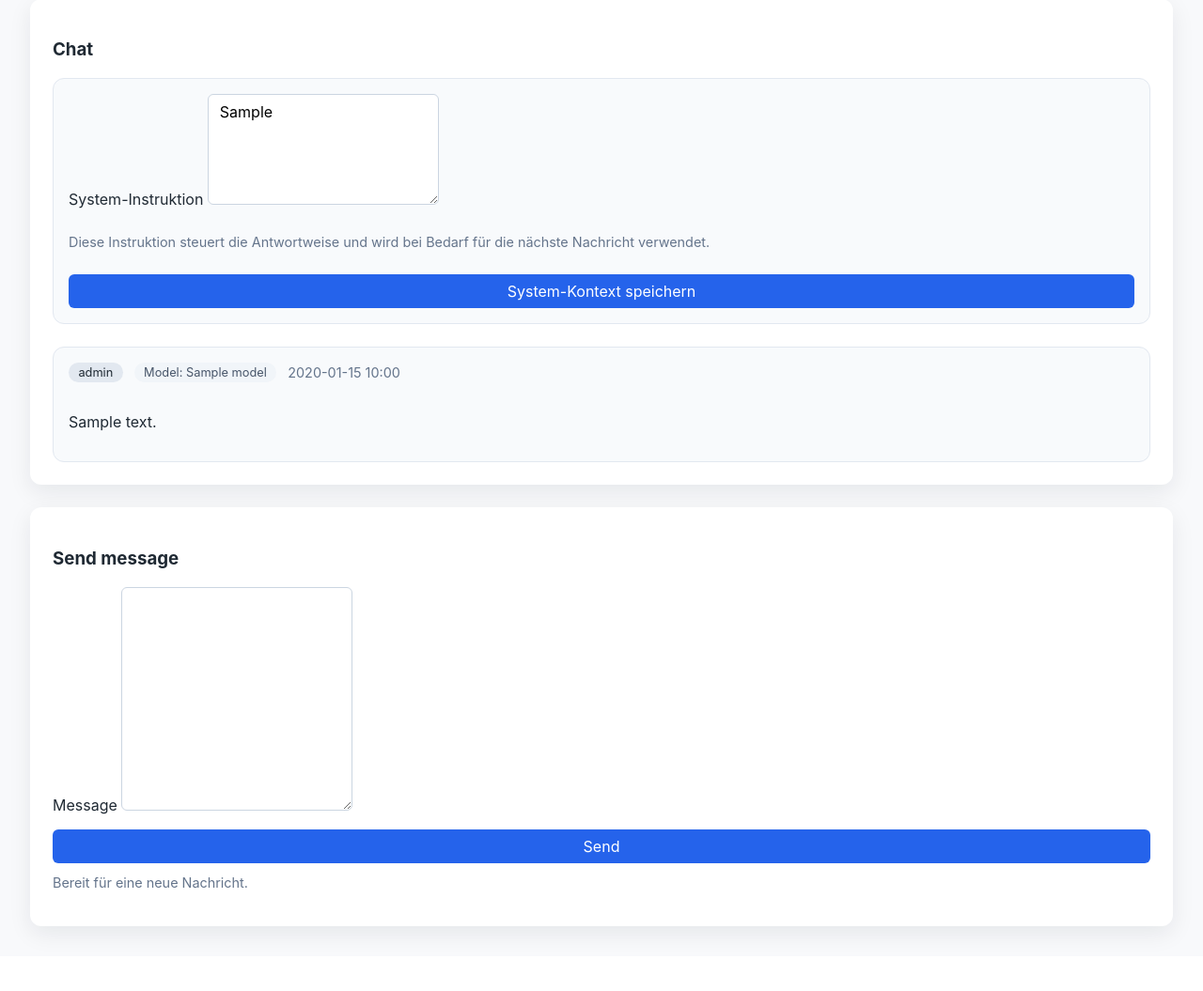
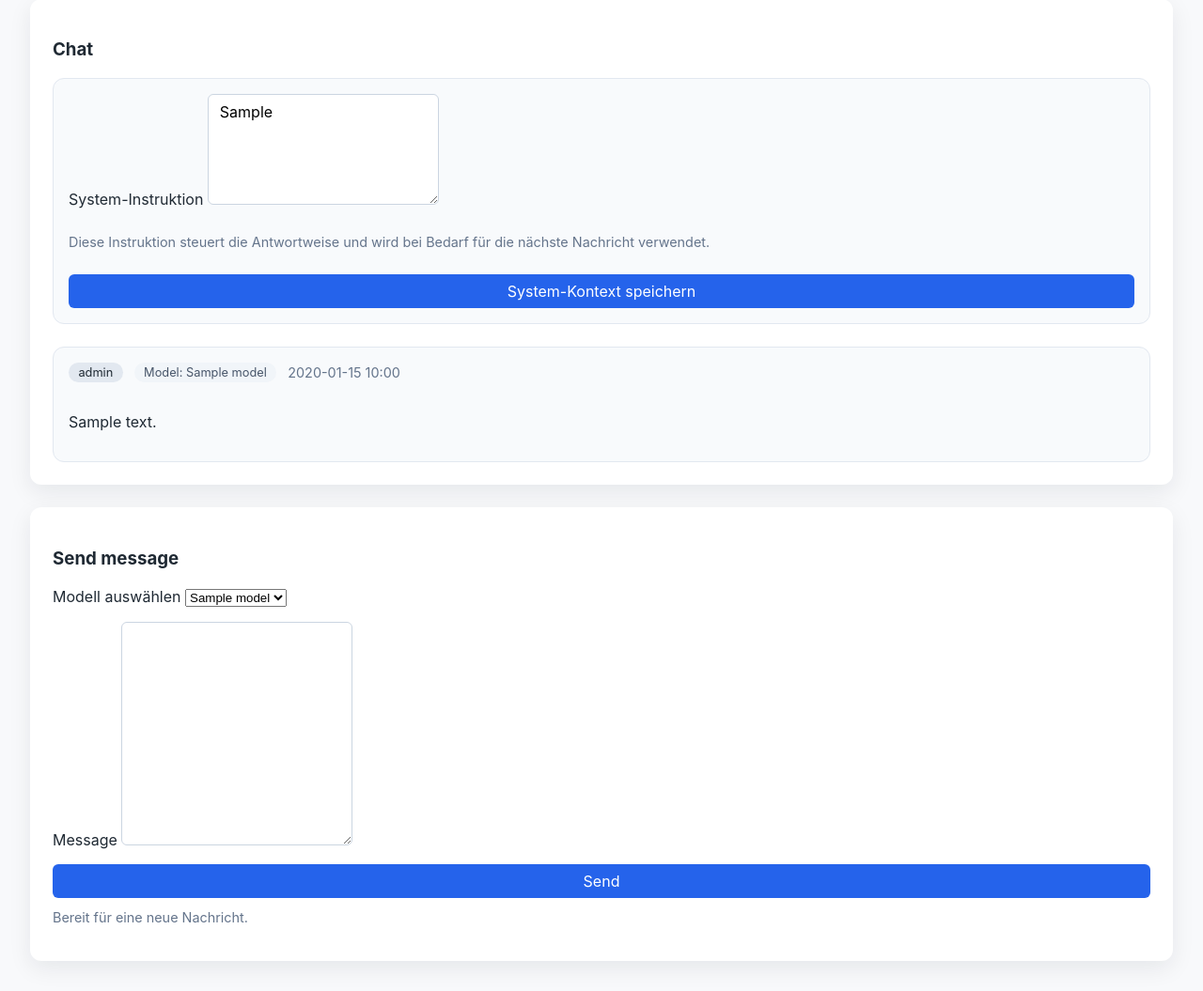
Before and after one commit to david-dd/academicGPT, a FastAPI app: template templates/conversation_detail.html in a window 1280 px wide. Shown: the part 696-1751 px from the top of the page at 94% size. Before the commit the page ends 1696 px from the top, so only its background shows below. Run offline with FastAPI, Linux system fonts and the light colour scheme; the template is opened without the code that fills it: most values are stand-ins (such as "Sample title", 1, 10 or a date in 2020); some libraries are stand-ins or nearby versions.

Commit message:
List available chat models

```diff
--- a/app/main.py
+++ b/app/main.py
@@ -69,6 +69,43 @@ def get_project_openai_key(project: Project) -> str:
         raise HTTPException(status_code=400, detail=str(exc)) from exc
 
 
+def get_project_default_model(project: Project) -> str | None:
+    if not project.settings_json:
+        return None
+    model = project.settings_json.get("model")
+    if isinstance(model, str) and model.strip():
+        return model.strip()
+    return None
+
+
+def list_available_models(project: Project) -> tuple[list[str], str | None]:
+    try:
+        api_key = get_project_openai_key(project)
+    except HTTPException as exc:
+        return [], str(exc.detail)
+    client = get_openai_client(api_key)
+    try:
+        response = client.models.list()
+    except AuthenticationError:
+        return [], "Authentication failed. Please check the project API key."
+    except RateLimitError:
+        return [], "Rate limit reached. Please wait and try again."
+    except APIStatusError as exc:
+        return [], f"API error: {exc.status_code} {exc.message}"
+    except OpenAIError as exc:
+        return [], f"API error: {exc}"
+    data = getattr(response, "data", response)
+    model_ids = []
+    for item in data or []:
+        model_id = getattr(item, "id", None)
+        if not model_id and isinstance(item, dict):
+            model_id = item.get("id")
+        if model_id:
+            model_ids.append(model_id)
+    model_ids = sorted(set(model_ids))
+    return model_ids, None
+
+
 def serialize_usage(usage) -> dict | None:
     if usage is None:
         return None
@@ -121,9 +158,14 @@ def render_conversation_detail(
     db: Session,
     error: str | None = None,
     highlight_query: str | None = None,
+    selected_model: str | None = None,
 ):
     turns = crud.list_turns_for_conversation(db, conversation_id=conversation.id)
     system_turn = crud.get_initial_system_turn(db, conversation_id=conversation.id)
+    available_models, model_list_error = list_available_models(project)
+    default_model = get_project_default_model(project)
+    if not selected_model:
+        selected_model = default_model or (available_models[0] if available_models else "gpt-4o-mini")
     highlight_terms = extract_query_terms(highlight_query)
     highlight_pattern = build_highlight_pattern(highlight_terms)
     rendered_turns = []
@@ -153,6 +195,9 @@ def render_conversation_detail(
             "project_blocks": project.text_blocks,
             "highlight_query": highlight_query or "",
             "system_instruction": system_turn.content_text if system_turn else "",
+            "available_models": available_models,
+            "model_list_error": model_list_error,
+            "selected_model": selected_model,
         },
     )
 
@@ -724,10 +769,15 @@ def create_conversation_message(
     conversation_id: int,
     request: Request,
     message: str = Form(...),
+    model: str | None = Form(None),
     db: Session = Depends(get_db),
 ):
     project = get_project_by_slug_or_404(db, project_slug)
     conversation = get_conversation_or_404(db, project, conversation_id)
+    default_model = get_project_default_model(project) or "gpt-4o-mini"
+    selected_model = (model or default_model).strip()
+    if not selected_model:
+        selected_model = default_model
     if not message.strip():
         return render_conversation_detail(
             request,
@@ -735,6 +785,7 @@ def create_conversation_message(
             conversation,
             db,
             error="Message cannot be empty.",
+            selected_model=selected_model,
         )
 
     try:
@@ -746,6 +797,7 @@ def create_conversation_message(
             conversation,
             db,
             error=str(exc.detail),
+            selected_model=selected_model,
         )
     client = get_openai_client(api_key)
     previous_response_id = crud.get_latest_response_id(db, conversation_id=conversation.id)
@@ -764,7 +816,7 @@ def create_conversation_message(
     # We use previous_response_id to keep conversation state on the OpenAI side.
     try:
         api_response = client.responses.create(
-            model="gpt-4o-mini",
+            model=selected_model,
             input=input_messages,
             previous_response_id=previous_response_id,
         )
@@ -775,6 +827,7 @@ def create_conversation_message(
             conversation,
             db,
             error="Rate limit reached. Please wait and try again.",
+            selected_model=selected_model,
         )
     except AuthenticationError:
         return render_conversation_detail(
@@ -783,6 +836,7 @@ def create_conversation_message(
             conversation,
             db,
             error="Authentication failed. Please check the project API key.",
+            selected_model=selected_model,
         )
     except APIStatusError as exc:
         return render_conversation_detail(
@@ -791,6 +845,7 @@ def create_conversation_message(
             conversation,
             db,
             error=f"OpenAI error: {exc.message}",
+            selected_model=selected_model,
         )
     except OpenAIError as exc:
         return render_conversation_detail(
@@ -799,6 +854,7 @@ def create_conversation_message(
             conversation,
             db,
             error=f"OpenAI error: {exc}",
+            selected_model=selected_model,
         )
 
     crud.create_turn(
@@ -806,7 +862,7 @@ def create_conversation_message(
         conversation=conversation,
         role="user",
         content_text=message,
-        model="user",
+        model=selected_model,
         timestamp=datetime.utcnow(),
         metadata_json={"input": input_messages},
     )
@@ -817,7 +873,7 @@ def create_conversation_message(
         "status": getattr(api_response, "status", None),
     }
     response_id = getattr(api_response, "id", None)
-    model = getattr(api_response, "model", None) or "gpt-4o-mini"
+    model = getattr(api_response, "model", None) or selected_model
     crud.create_turn(
         db,
         conversation=conversation,
--- a/templates/conversation_detail.html
+++ b/templates/conversation_detail.html
@@ -74,6 +74,9 @@
   {% if error %}
     <p class="error">{{ error }}</p>
   {% endif %}
+  {% if model_list_error %}
+    <p class="error">{{ model_list_error }}</p>
+  {% endif %}
   <form method="post" action="/p/{{ project.slug }}/conversations/{{ conversation.id }}/system" class="form-grid chat-config">
     <label>
       System-Instruktion
@@ -118,6 +121,18 @@
     data-message-form
   >
     <label>
+      Modell auswählen
+      <select name="model" required>
+        {% if available_models %}
+          {% for model in available_models %}
+            <option value="{{ model }}" {% if model == selected_model %}selected{% endif %}>{{ model }}</option>
+          {% endfor %}
+        {% else %}
+          <option value="{{ selected_model }}">{{ selected_model }}</option>
+        {% endif %}
+      </select>
+    </label>
+    <label>
       Message
       <textarea name="message" rows="8" class="message-textarea" required></textarea>
     </label>
```
